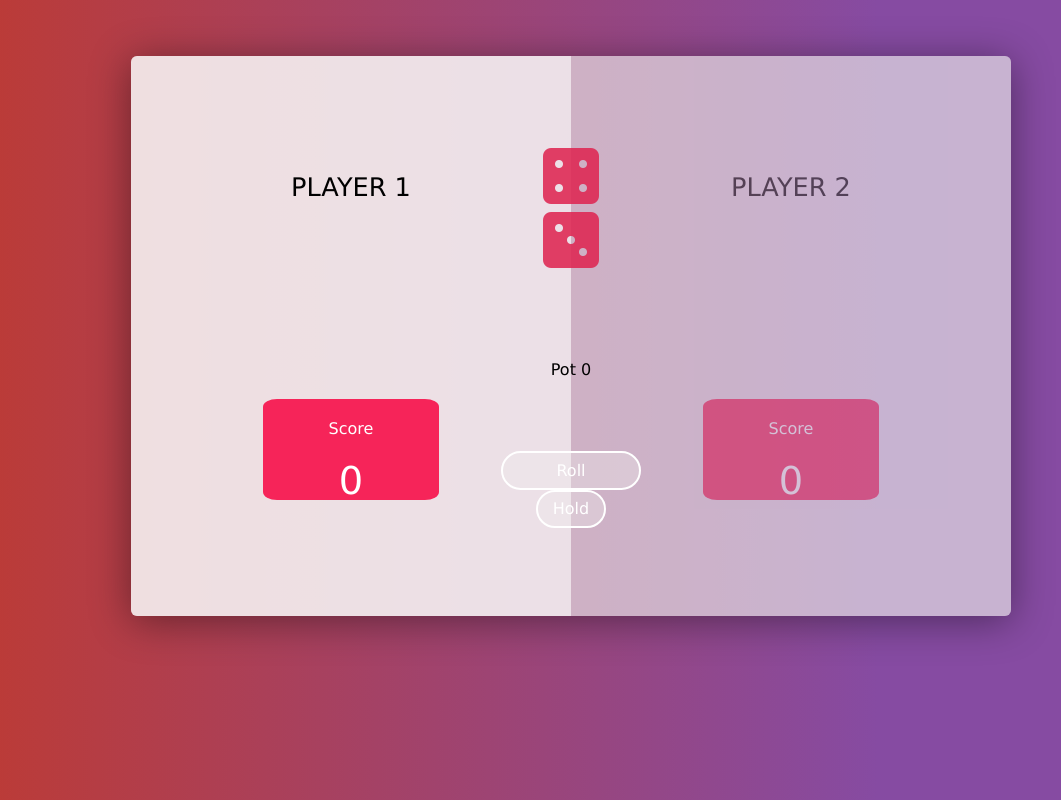
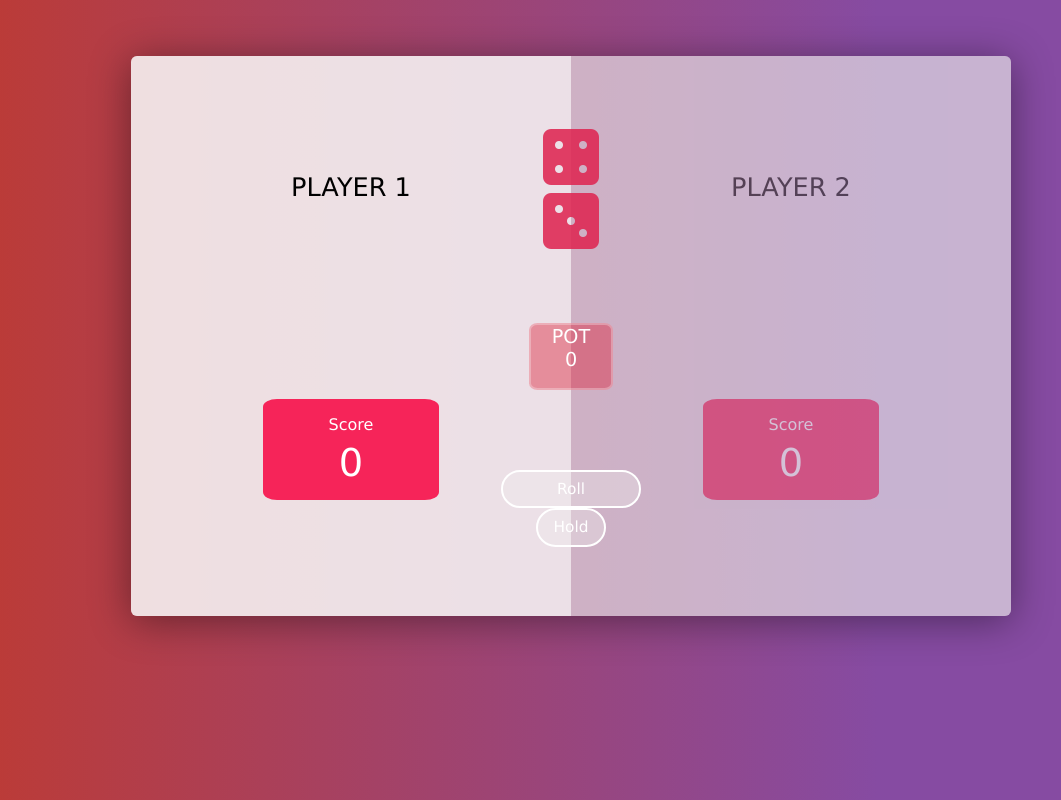
Before and after one commit to smansou/ReactDiceGame, a React (Create React App) app in the folder dice-wars/: page / in a window 1280 px wide. Shown: the whole page, without its empty margins (69-1130 px from the left). Built offline with nearby package versions, Linux system fonts and the light colour scheme.

Commit message:
added vs AI mode, unfinished start page

```diff
--- a/dice-wars/src/App.css
+++ b/dice-wars/src/App.css
@@ -29,3 +29,16 @@ text-align: center;
 
 
 }
+
+.landing-page{
+  height: 100%;
+  width: 100%;
+  display: flex;
+  flex-direction: column;
+}
+
+.landing-btn-container{
+  width: 50%;
+  display: flex;
+  flex-direction: column;
+}
--- a/dice-wars/src/App.js
+++ b/dice-wars/src/App.js
@@ -4,15 +4,48 @@ import React from "react";
 import ReactDOM from "react-dom"
 import RollArea from './components/RollArea/RollArea';
 import PlayerDash from './components/PlayerDash/PlayerDash';
+import Landing from './components/Landing/Landing';
 
-function App() {
+class App extends React.Component {
+  constructor(props){
+    super(props);
+    this.state={
+      displayLanding: "none",
+      displayMain: "flex",
+      players: 1
+    }
+  }
+
+  initSingle(){
+    this.setState({players: 1, displayLanding: "none", displayMain:"flex"})
+
+
+}
+initTwoPlayers(){
+    this.setState({players: 2 ,displayLanding:"none", displayMain: "flex"})
+}
+
+
+  render(){
   return (
     <div className="App">
 
 
+      <div className='container'>
 
-      <div className='container'>
-        <RollArea />
+      <div className='landing-page' style={{display: this.state.displayLanding}}>
+
+                <div> Title </div>
+                <div className='landing-btn-container'>
+                    <button onClick={()=>{this.initSingle()}} >SINGLE PLAYER</button>
+                    <button onClick={()=>{this.initTwoPlayers()}}>HEAD TO HEAD </button>
+                 </div>
+            </div>
+
+        <RollArea display={this.state.displayMain} players={this.state.players} />
+
+
+
       </div>
 
 
@@ -20,6 +53,7 @@ function App() {
 
     </div>
   );
+  }
 }
 
 export default App;
--- /dev/null
+++ b/dice-wars/src/components/Landing/Landing.css
@@ -0,0 +1,14 @@
+
+
+.landing-page{
+    /* display: none; */
+    height: 100%;
+    width: 100%;
+    background-color: rgba(204, 203, 203, 0.454);
+    box-shadow: 0px 5px 40px #0000006c;
+    border-radius: 6px;
+}
+.landing-btn.container{
+    display: flex;
+    flex-direction: column;
+}
--- /dev/null
+++ b/dice-wars/src/components/Landing/Landing.js
@@ -0,0 +1,42 @@
+import React, { Component } from 'react';
+import ReactDOM from "react-dom"
+import "./Landing.css"
+import RollArea from '../RollArea/RollArea';
+
+class Landing extends Component {
+    constructor(props){
+        super(props);
+
+        this.state={
+            single: false,
+            displayLanding: 'none',
+            displayMain: "block"
+        }
+    }
+
+
+    initSingle(){
+        this.setState({single: true, displayLanding: "none", displayMain: "block"})
+
+    }
+    initTwoPlayers(){
+        this.setState({displayLanding:"none", displayMain: "block"})
+    }
+
+    render() {
+        return (
+            <>
+            <div className='landing-page' style={{display: this.state.displayLanding}}>
+                <div> Title </div>
+                <div className='landing-btn-container'>
+                    <button onClick={()=>{this.initSingle()}} >SINGLE PLAYER</button>
+                    <button onClick={()=>{this.initTwoPlayers()}}>HEAD TO HEAD </button>
+                 </div>
+            </div>
+            </>
+        );
+    }
+}
+//
+
+export default Landing;
--- a/dice-wars/src/components/PlayerDash/PlayerDash.css
+++ b/dice-wars/src/components/PlayerDash/PlayerDash.css
@@ -27,9 +27,9 @@
     border-radius: 8%;
     color: white;
 }
-.player-score>p{
+/* .player-score>p{
     padding: 10px;
-}
+} */
 .score-num{
     font-weight: 300;
     font-size: 3vw;
--- a/dice-wars/src/components/Provider/Provider.js
+++ b/dice-wars/src/components/Provider/Provider.js
@@ -15,8 +15,7 @@ class Provider extends Component {
     render() {
         return (
             <>
-    <PlayerDash name={'player1'} score = {this.state.totalPL1} />
-    <PlayerDash name={'player2'} score = {this.state.totalPL2} />
+    {this.props.children}
             </>
         );
     }
--- a/dice-wars/src/components/RollArea/RollArea.css
+++ b/dice-wars/src/components/RollArea/RollArea.css
@@ -4,11 +4,12 @@ button{
 	color: white;
 	border: none;
 	padding: 0;
-	font: inherit;
+	font-family:Verdana, Geneva, Tahoma, sans-serif;
+    font-size: 1.2vw;
+    font-weight: 500;
 	cursor: pointer;
-	outline: inherit;
     border: 2px solid white;
-    border-radius: 45px;
+    border-radius: 40px;
 
 }
 
@@ -69,7 +70,14 @@ button{
     z-index: 3;
     display: flex;
     flex-direction: column;
-    width: 100%;
+    width: 60%;
+    height: 30%;
+    color: white;
+    font-size: 1.5vw;
+    background-color:rgba(221, 34, 59, 0.44);
+    border-radius: 10%;
+    border: 2px solid rgba(255, 255, 255, 0.288);
+
 }
 
 .rollBtn{
@@ -95,7 +103,7 @@ button{
     background-color: transparent;
 }
 .turn-and-btns{
-    height: 30%;
+    height: 40%;
     display: flex;
     flex-direction: column;
     align-items: center;
--- a/dice-wars/src/components/RollArea/RollArea.js
+++ b/dice-wars/src/components/RollArea/RollArea.js
@@ -24,6 +24,7 @@ class RollArea extends React.Component {
             winner: null,
             overlayPL1: null,
             overlayPL2: 'overlay',
+            players: this.props.players
         }
     }
 
@@ -88,6 +89,7 @@ class RollArea extends React.Component {
 }
 
     handleHoldClick() {
+
         if (this.state.turn == 1) {
             this.setState((prev) => ({
                  totalScorePL1: this.state.totalScorePL1 + prev.turnScore,
@@ -100,10 +102,26 @@ class RollArea extends React.Component {
 
 
         }
-        this.setState({rolling:true})
+        this.setState({rolling:true}, ()=>{
+
+            if(this.state.players==1){
+                setTimeout(()=>{
+                    this.handleRollClick();
+                    this.setState((prev) => ({
+                        totalScorePL2: this.state.totalScorePL2 + prev.turnScore,
+                         turn: 1, turnScore: 0, rolling:true }), this.toggleOverlay());
+
+            }
+                    ,1500)
+            }
+        })
         this.toggleOverlay();
 
+
     }
+
+
+
     toggleOverlay(){
         this.state.overlayPL1 == null ?
         this.setState({overlayPL1: "overlay" , overlayPL2: null }) :
@@ -127,7 +145,7 @@ class RollArea extends React.Component {
     render() {
         return (
 
-            <div className='play-area'>
+            <div className='play-area' style={{display:`${this.props.display}`}}>
                 <PlayerDash overlay={`${this.state.overlayPL1}`} plClass={"player1"} name={this.state.namePL1} score={this.state.totalScorePL1} />
                <div className='middle-container'>
                 <div className='dice-container'>
@@ -135,7 +153,10 @@ class RollArea extends React.Component {
                     <Die face={this.state.die2} />
                 </div>
                 <div className='turn-and-btns'>
-                <div className='turn-score'> Pot {this.state.turnScore}</div>
+                <div className='turn-score'>
+                <p>POT</p>
+               <p> {this.state.turnScore}</p>
+                </div>
                 <div className='button-container'>
                     <button className=' rollBtn' onClick={() => { this.handleRollClick() }} >Roll</button>
                     <button className=' holdBtn' onClick={() => { this.handleHoldClick() }} disabled={this.state.rolling}>Hold</button>
```
